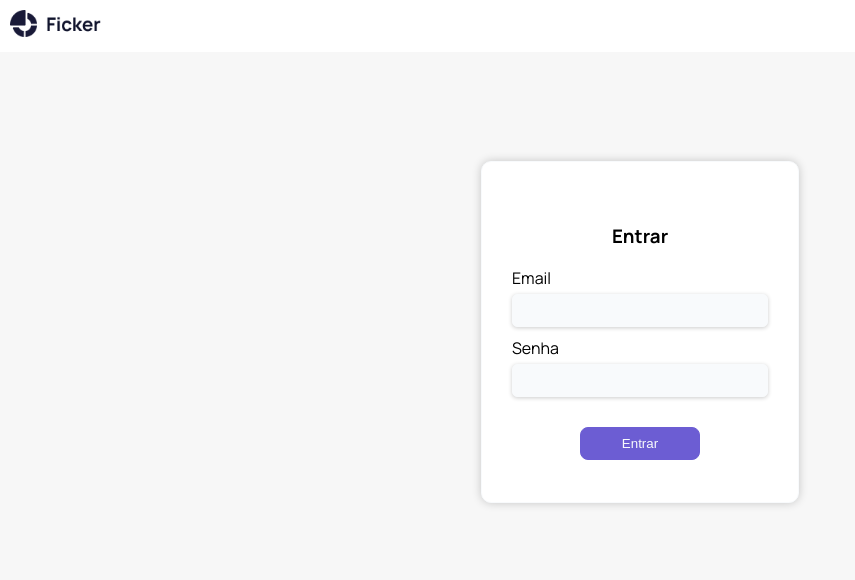
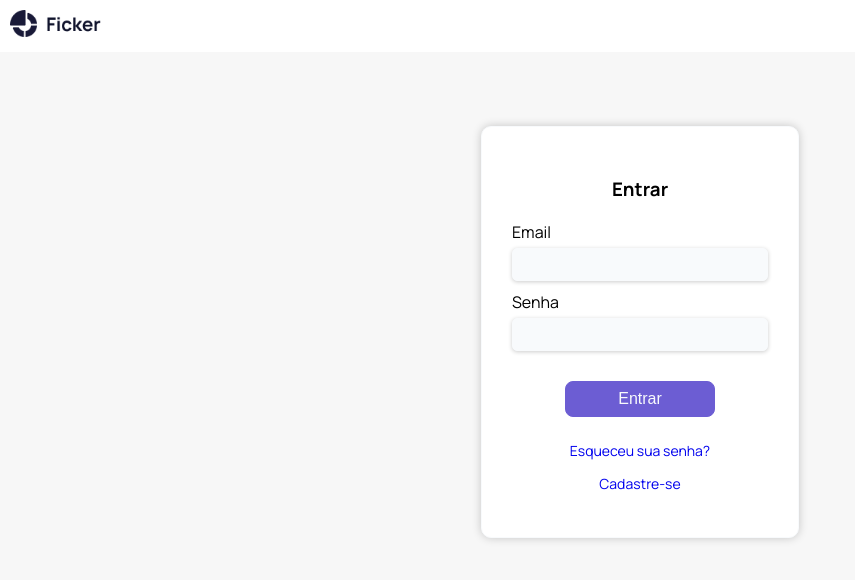
Before and after one commit to gu1lhermeb/Ficker, a Next.js app in the folder ficker-front/: page /login in a window 1280 px wide. Shown: the top 580 px of the page, without its empty margins (0-855 px from the left). Built offline with nearby package versions, Linux system fonts and the light colour scheme.

Commit message:
feat: set the links to recovery and create account into login page

```diff
--- a/ficker-front/src/app/login/login.module.scss
+++ b/ficker-front/src/app/login/login.module.scss
@@ -46,7 +46,8 @@
   color: #F8FAFC;
   cursor: pointer;
   margin-top: 20px;
-  min-width: 120px;
+  min-width: 150px;
+  font-size: 16px;
 
   &:hover {
     background-color: #F8FAFC;
--- a/ficker-front/src/app/login/page.tsx
+++ b/ficker-front/src/app/login/page.tsx
@@ -3,6 +3,7 @@ import { useState } from "react";
 import styles from "./login.module.scss";
 import Image from "next/image";
 import { request } from "@/service/api";
+import Link from "next/link";
 
 export default function Login() {
   const [email, setEmail] = useState<string>("");
@@ -64,6 +65,14 @@ export default function Login() {
               Entrar
             </button>
           </div>
+          <div style={{ textAlign: "center", marginTop: 10 }}>
+            <Link href="/recoveryaccount" style={{ textDecoration: "none", fontSize: 14 }}>
+              <p>Esqueceu sua senha?</p>
+            </Link>
+            <Link href="/createaccount" style={{ textDecoration: "none", fontSize: 14 }}>
+              <p>Cadastre-se</p>
+            </Link>
+          </div>
         </form>
       </div>
     </div>
```
